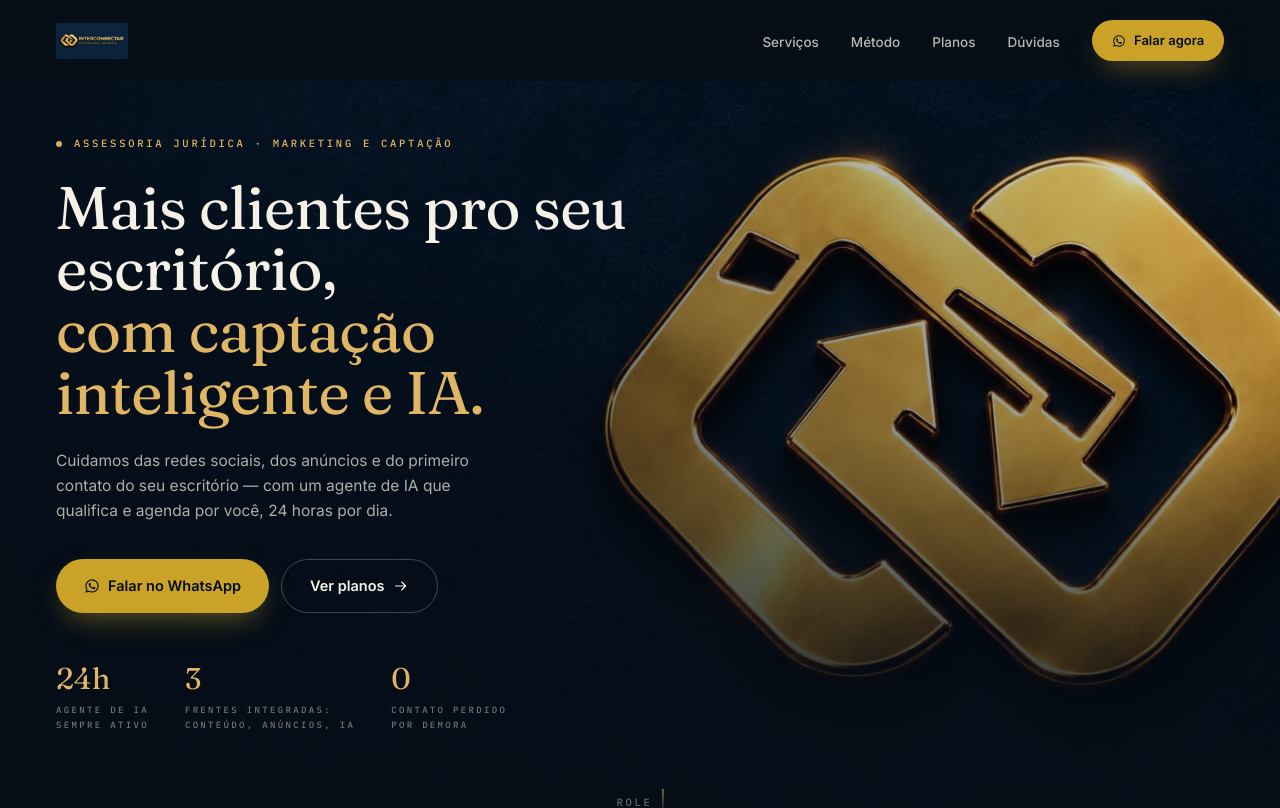
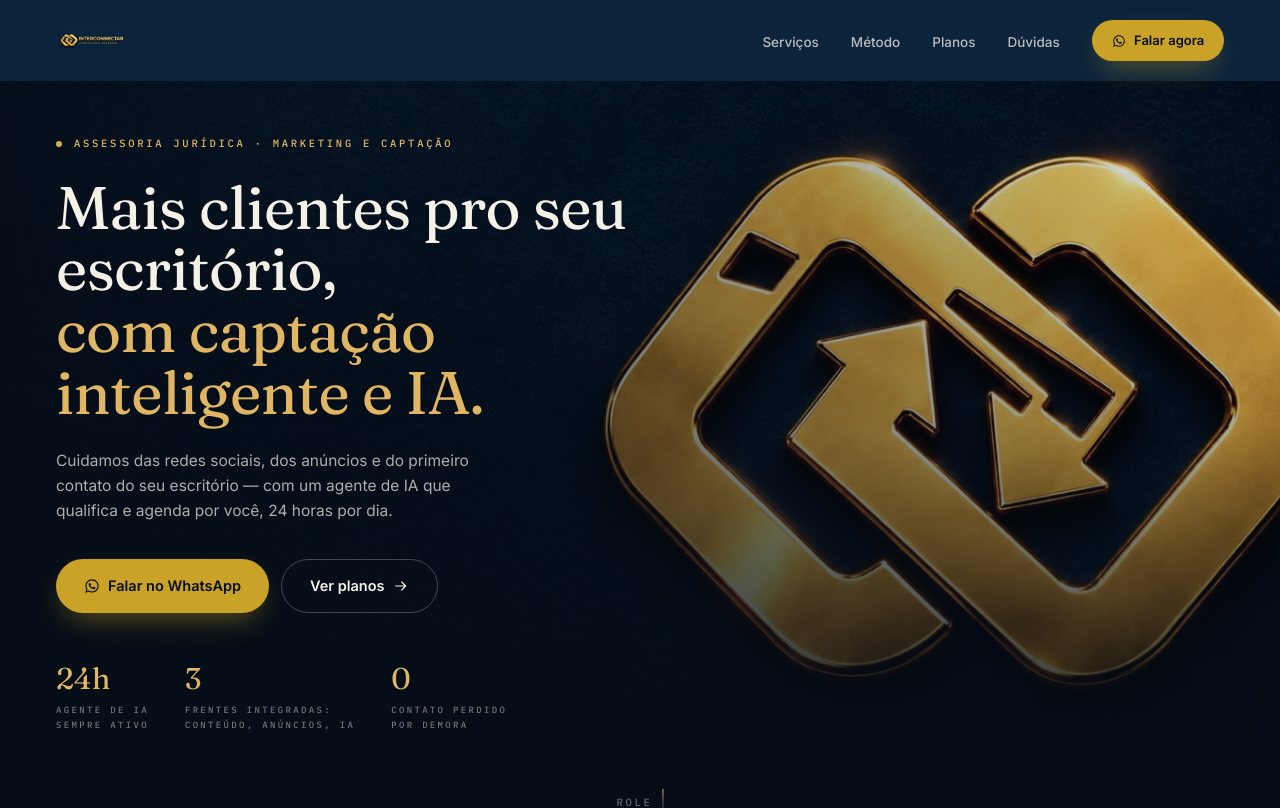
Before and after one commit to solutionsnovaai-bit/interconnectar-projeto, a React (Vite) app: page / in a window 1280 px wide. Shown: the top 808 px of the page. Built offline with nearby package versions, Linux system fonts and the light colour scheme.

Commit message:
Update Nav.jsx

```diff
--- a/src/components/Nav.jsx
+++ b/src/components/Nav.jsx
@@ -21,7 +21,7 @@ export default function Nav() {
   return (
     <>
       <nav
-        className={`fixed inset-x-0 top-0 z-[80] bg-navy-950 transition-all duration-500 ease-soft
+        className={`fixed inset-x-0 top-0 z-[80] bg-navy-900 transition-all duration-500 ease-soft
                     ${stuck ? 'border-b border-cream/8 py-3 shadow-[0_10px_30px_-15px_rgba(0,0,0,.5)]' : 'py-5'}`}
       >
         <div className="wrap flex items-center gap-8">
```
